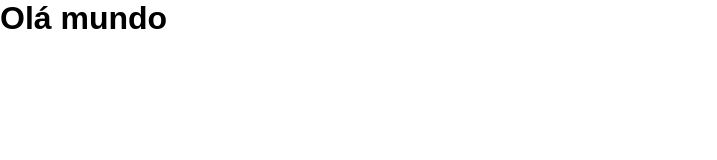
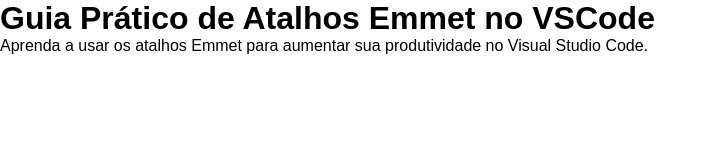
Before and after one commit to agleicesousa/pratica-emmet, a plain HTML site: page index.html in a window 1280 px wide. Shown: the whole page, without its empty margins (0-717 px from the left). Drawn offline with Linux system fonts and the light colour scheme.

Commit message:
feat: atualiza estrutura do HTML com cabeçalho, corpo e rodapé

```diff
--- a/index.html
+++ b/index.html
@@ -7,6 +7,17 @@
     <title>Guia de Atalhos Emmet - VSCode</title>
 </head>
 <body>
-    <h1>Olá mundo</h1>
+    <header>
+        <h1>Guia Prático de Atalhos Emmet no VSCode</h1>
+        <p>Aprenda a usar os atalhos Emmet para aumentar sua produtividade no Visual Studio Code.</p>
+    </header>
+
+    <main>
+
+    </main>
+
+    <footer>
+
+    </footer>
 </body>
 </html>
```
